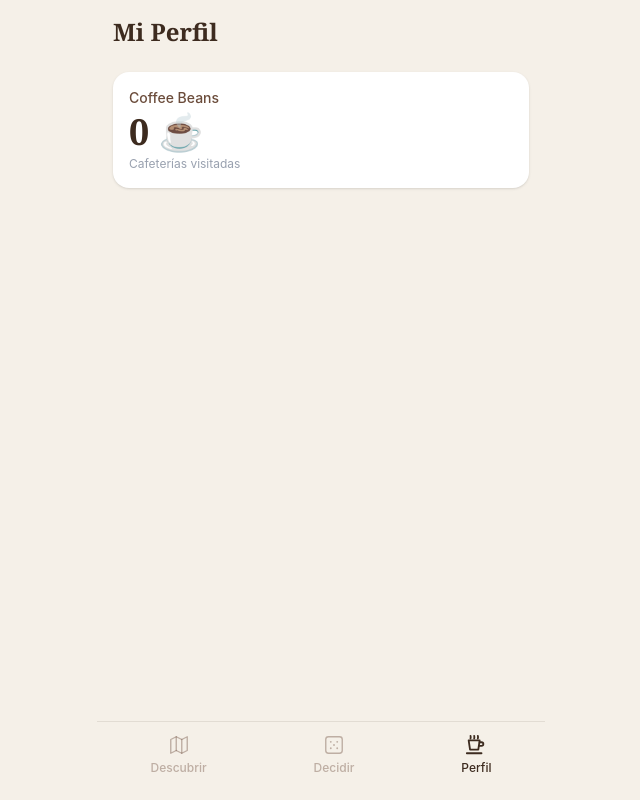
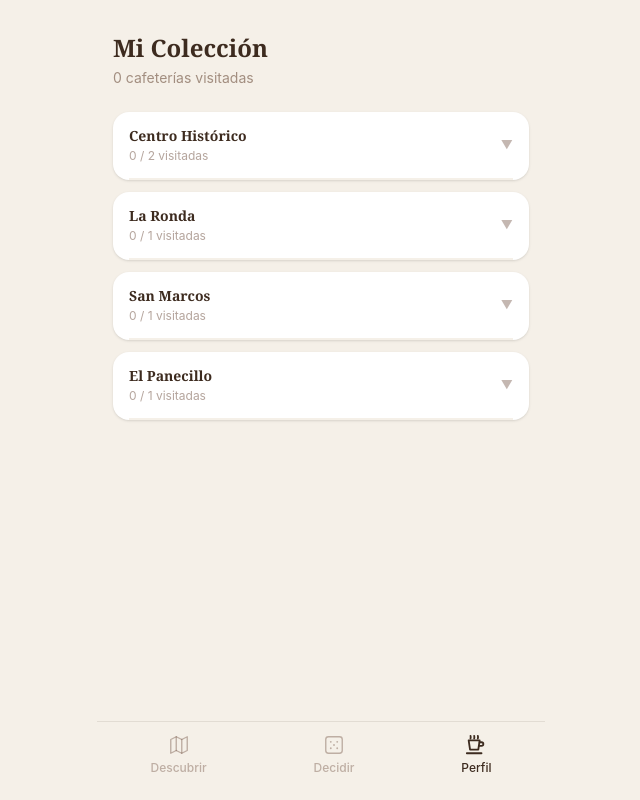
Before and after one commit to francoxortiz1975/coffee-club, a React (Vite) app: page /perfil in a window 1280 px wide. Shown: the whole page, without its empty margins (319-959 px from the left). Built offline with nearby package versions, Linux system fonts and the light colour scheme.

Commit message:
feat: colección en Perfil + toggle visita en CafeDetalle

```diff
--- a/src/App.jsx
+++ b/src/App.jsx
@@ -1,5 +1,6 @@
 import { BrowserRouter, Routes, Route } from 'react-router-dom'
 import { FavoritosProvider } from './context/FavoritosContext'
+import { VisitasProvider } from './context/VisitasContext'
 import BottomNav from './components/BottomNav'
 import Descubrir from './pages/Descubrir'
 import Decidir from './pages/Decidir'
@@ -12,6 +13,7 @@ import CafeDetalle from './pages/CafeDetalle'
 export default function App() {
   return (
     <FavoritosProvider>
+    <VisitasProvider>
       <BrowserRouter>
         <div className="min-h-screen bg-beige max-w-md mx-auto relative">
           <main className="pb-24">
@@ -28,6 +30,7 @@ export default function App() {
           <BottomNav />
         </div>
       </BrowserRouter>
+    </VisitasProvider>
     </FavoritosProvider>
   )
 }
--- /dev/null
+++ b/src/context/VisitasContext.jsx
@@ -0,0 +1,28 @@
+import { createContext, useContext, useState } from 'react'
+
+const KEY = 'samay_visitas'
+const VisitasContext = createContext()
+
+export function VisitasProvider({ children }) {
+  const [visitas, setVisitas] = useState(() => {
+    try { return JSON.parse(localStorage.getItem(KEY)) ?? [] } catch { return [] }
+  })
+
+  function toggleVisita(id) {
+    setVisitas((prev) => {
+      const next = prev.includes(id) ? prev.filter((v) => v !== id) : [...prev, id]
+      localStorage.setItem(KEY, JSON.stringify(next))
+      return next
+    })
+  }
+
+  return (
+    <VisitasContext.Provider value={{ visitas, toggleVisita }}>
+      {children}
+    </VisitasContext.Provider>
+  )
+}
+
+export function useVisitas() {
+  return useContext(VisitasContext)
+}
--- a/src/pages/CafeDetalle.jsx
+++ b/src/pages/CafeDetalle.jsx
@@ -4,6 +4,7 @@ import cafes from '../data/cafes.json'
 import StarRating from '../components/StarRating'
 import { useFavoritos } from '../context/FavoritosContext'
 import { ArrowLeftIcon, HeartIcon, ShareIcon, CoffeeCupIcon, PinIcon, ExternalLinkIcon } from '../components/Icons'
+import { useVisitas } from '../context/VisitasContext'
 
 const PLACEHOLDER_FOTOS = [null, null, null]
 
@@ -14,6 +15,8 @@ export default function CafeDetalle() {
   const [copied, setCopied] = useState(false)
   const { favoritos, toggleFavorito } = useFavoritos()
   const esFavorito = cafe ? favoritos.includes(cafe.id) : false
+  const { visitas, toggleVisita } = useVisitas()
+  const yaVisitado = cafe ? visitas.includes(cafe.id) : false
 
   async function handleShare() {
     const url = window.location.href
@@ -62,8 +65,20 @@ export default function CafeDetalle() {
           <PinIcon size={12} />{cafe.barrio}
         </p>
 
-        <div className="text-amber-500 mb-3">
-          <StarRating rating={cafe.rating} />
+        <div className="flex items-center justify-between mb-3">
+          <div className="text-amber-500">
+            <StarRating rating={cafe.rating} />
+          </div>
+          <button
+            onClick={() => toggleVisita(cafe.id)}
+            className={`text-xs font-medium px-3 py-1.5 rounded-full border transition-colors ${
+              yaVisitado
+                ? 'bg-cafe-dark text-beige border-cafe-dark'
+                : 'border-cafe-accent/30 text-cafe-accent/70'
+            }`}
+          >
+            {yaVisitado ? '✓ Ya lo visité' : 'Me falta visitar'}
+          </button>
         </div>
 
         <span className="inline-block text-xs bg-beige border border-cafe-accent/30 text-cafe-accent rounded-full px-3 py-1 mb-4">
--- a/src/pages/Perfil.jsx
+++ b/src/pages/Perfil.jsx
@@ -1,11 +1,85 @@
+import { useState } from 'react'
+import { Link } from 'react-router-dom'
+import cafes from '../data/cafes.json'
+import { useVisitas } from '../context/VisitasContext'
+import { CoffeeCupIcon } from '../components/Icons'
+
+const barrios = [...new Set(cafes.map((c) => c.barrio))]
+
+function ColeccionBarrio({ barrio }) {
+  const [abierto, setAbierto] = useState(false)
+  const { visitas } = useVisitas()
+  const cafesBarrio = cafes.filter((c) => c.barrio === barrio)
+  const visitados = cafesBarrio.filter((c) => visitas.includes(c.id)).length
+
+  return (
+    <div className="bg-white rounded-2xl overflow-hidden shadow-sm">
+      {/* Toggle header */}
+      <button
+        onClick={() => setAbierto((v) => !v)}
+        className="w-full flex items-center justify-between px-4 py-3.5"
+      >
+        <div className="text-left">
+          <p className="text-sm font-serif font-bold text-cafe-dark">{barrio}</p>
+          <p className="text-xs text-cafe-accent/50 mt-0.5">{visitados} / {cafesBarrio.length} visitadas</p>
+        </div>
+        <span className={`text-cafe-accent/40 transition-transform text-xs ${abierto ? 'rotate-180' : ''}`}>▼</span>
+      </button>
+
+      {/* Barra de progreso */}
+      <div className="h-0.5 bg-beige mx-4">
+        <div
+          className="h-full bg-cafe-dark rounded-full transition-all"
+          style={{ width: `${cafesBarrio.length ? (visitados / cafesBarrio.length) * 100 : 0}%` }}
+        />
+      </div>
+
+      {/* Grid 3x3 */}
+      {abierto && (
+        <div className="grid grid-cols-3 gap-3 p-4">
+          {cafesBarrio.map((cafe) => {
+            const visitado = visitas.includes(cafe.id)
+            return (
+              <Link key={cafe.id} to={`/cafe/${cafe.id}`} className="flex flex-col items-center gap-1.5">
+                <div className="relative w-full aspect-square rounded-xl overflow-hidden bg-cafe-accent/10 flex items-center justify-center">
+                  {cafe.fotos?.[0] ? (
+                    <img src={cafe.fotos[0]} alt={cafe.nombre} className="w-full h-full object-cover" />
+                  ) : (
+                    <CoffeeCupIcon size={24} className="text-cafe-accent/20" />
+                  )}
+                  {/* Overlay si no visitado */}
+                  {!visitado && (
+                    <div className="absolute inset-0 bg-white/50 backdrop-blur-[1px]" />
+                  )}
+                  {/* Check si visitado */}
+                  {visitado && (
+                    <div className="absolute bottom-1 right-1 w-5 h-5 bg-cafe-dark rounded-full flex items-center justify-center">
+                      <span className="text-beige text-[10px] font-bold">✓</span>
+                    </div>
+                  )}
+                </div>
+                <p className="text-[10px] text-cafe-dark/70 text-center leading-tight line-clamp-2">{cafe.nombre}</p>
+              </Link>
+            )
+          })}
+        </div>
+      )}
+    </div>
+  )
+}
+
 export default function Perfil() {
+  const { visitas } = useVisitas()
+
   return (
-    <div className="p-4">
-      <h1 className="text-2xl font-serif font-bold text-cafe-dark mb-2">Mi Perfil</h1>
-      <div className="mt-6 bg-white rounded-2xl p-4 shadow-sm">
-        <p className="text-cafe-accent text-sm font-medium mb-1">Coffee Beans</p>
-        <p className="text-4xl font-serif font-bold text-cafe-dark">0 ☕</p>
-        <p className="text-xs text-gray-400 mt-1">Cafeterías visitadas</p>
+    <div className="px-4 pt-8 pb-4">
+      <h1 className="text-2xl font-serif font-bold text-cafe-dark mb-1">Mi Colección</h1>
+      <p className="text-sm text-cafe-accent/60 mb-6">{visitas.length} cafeterías visitadas</p>
+
+      <div className="flex flex-col gap-3">
+        {barrios.map((barrio) => (
+          <ColeccionBarrio key={barrio} barrio={barrio} />
+        ))}
       </div>
     </div>
   )
```
